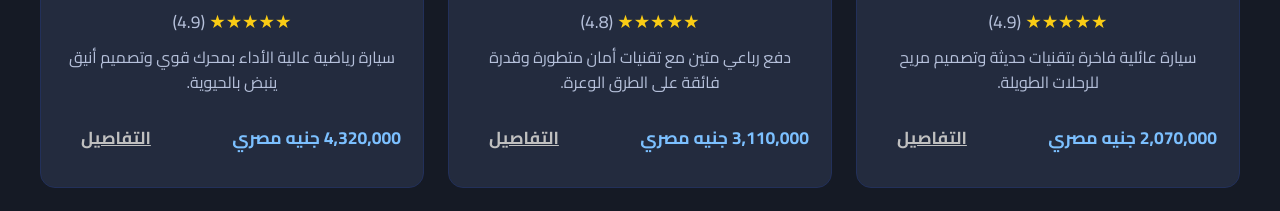
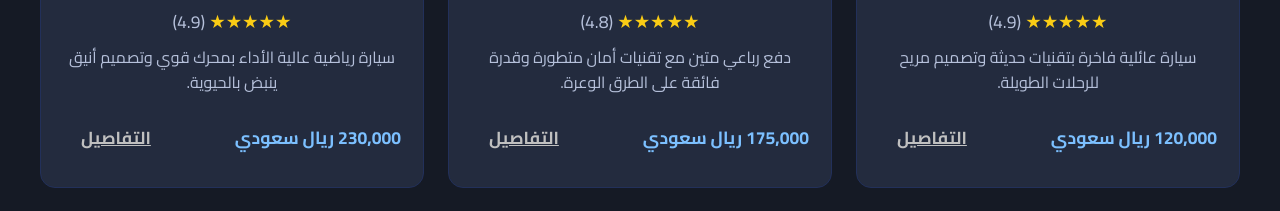
Before and after one commit to ahmedmohamedgendy11223344-hue/cars-eg, a plain HTML site: page index.html in a window 1280 px wide. Shown: the part 1940-2151 px from the top of the page. Drawn offline with Linux system fonts and the light colour scheme.

Commit message:
Update index.html

```diff
--- a/index.html
+++ b/index.html
@@ -501,7 +501,7 @@
       </div>
       <p>سيارة عائلية فاخرة بتقنيات حديثة وتصميم مريح للرحلات الطويلة.</p>
       <div style="display:flex;justify-content:space-between;align-items:center;margin-top:18px;">
-        <span style="color:#7cc0ff;font-weight:bold;font-size:1.1em;">2,070,000 جنيه مصري</span>
+        <span style="color:#7cc0ff;font-weight:bold;font-size:1.1em;">120,000 ريال سعودي</span>
         <a href="#" class="vehicles-silver-btn">التفاصيل</a>
       </div>
     </div>
@@ -513,7 +513,7 @@
       </div>
       <p>دفع رباعي متين مع تقنيات أمان متطورة وقدرة فائقة على الطرق الوعرة.</p>
       <div style="display:flex;justify-content:space-between;align-items:center;margin-top:18px;">
-        <span style="color:#7cc0ff;font-weight:bold;font-size:1.1em;">3,110,000 جنيه مصري</span>
+        <span style="color:#7cc0ff;font-weight:bold;font-size:1.1em;">175,000 ريال سعودي</span>
         <a href="#" class="vehicles-silver-btn">التفاصيل</a>
       </div>
     </div>
@@ -525,7 +525,7 @@
       </div>
       <p>سيارة رياضية عالية الأداء بمحرك قوي وتصميم أنيق ينبض بالحيوية.</p>
       <div style="display:flex;justify-content:space-between;align-items:center;margin-top:18px;">
-        <span style="color:#7cc0ff;font-weight:bold;font-size:1.1em;">4,320,000 جنيه مصري</span>
+        <span style="color:#7cc0ff;font-weight:bold;font-size:1.1em;">230,000 ريال سعودي</span>
         <a href="#" class="vehicles-silver-btn">التفاصيل</a>
       </div>
     </div>
```
